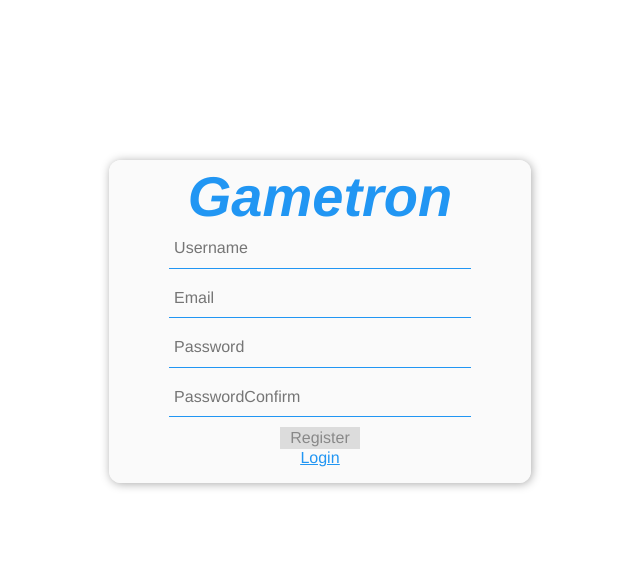
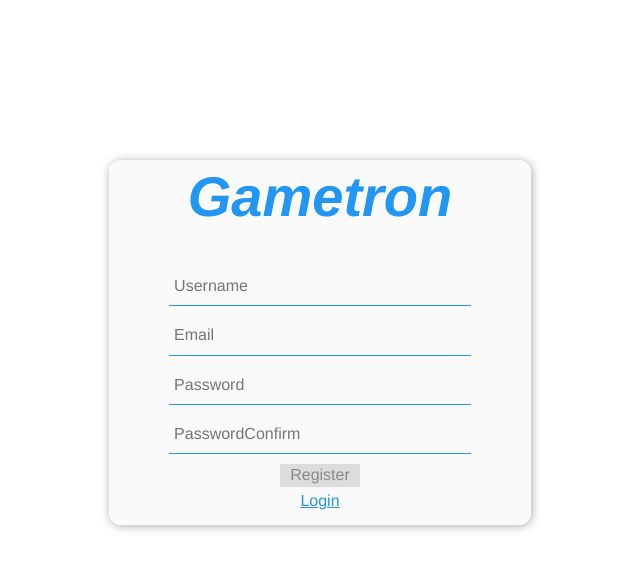
Before and after one commit to murdisto/gametron-client, a React app: page /register in a window 1280 px wide. Shown: the whole page, without its empty margins (320-960 px from the left). Built offline with nearby package versions, Linux system fonts and the light colour scheme; no server answers.

Commit message:
minor css fixes

```diff
--- a/src/components/landingPage.css
+++ b/src/components/landingPage.css
@@ -16,9 +16,11 @@
 
 
 .home h1 {
-  margin: 0;
+  margin-top: 0;
   font-size: 3.5em;
   font-style: oblique;
+  align-self: center;
+
 }
 
 .home h2 {
@@ -45,6 +47,10 @@
   color: rgb( 33, 150, 243);
   cursor:pointer;
   text-decoration:underline;
+}
+
+.link {
+  margin-top: 5px;
 }
 
 @media screen and (min-width: 600px) {
```
